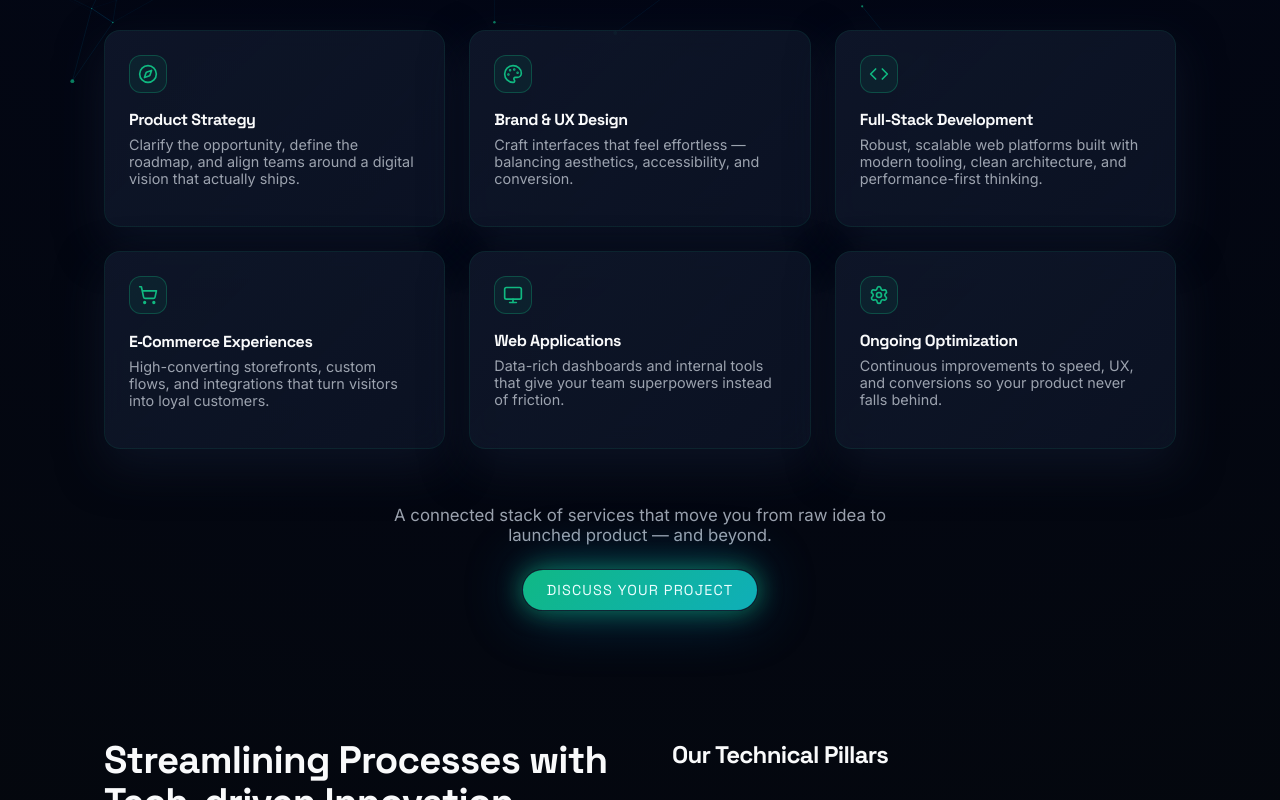
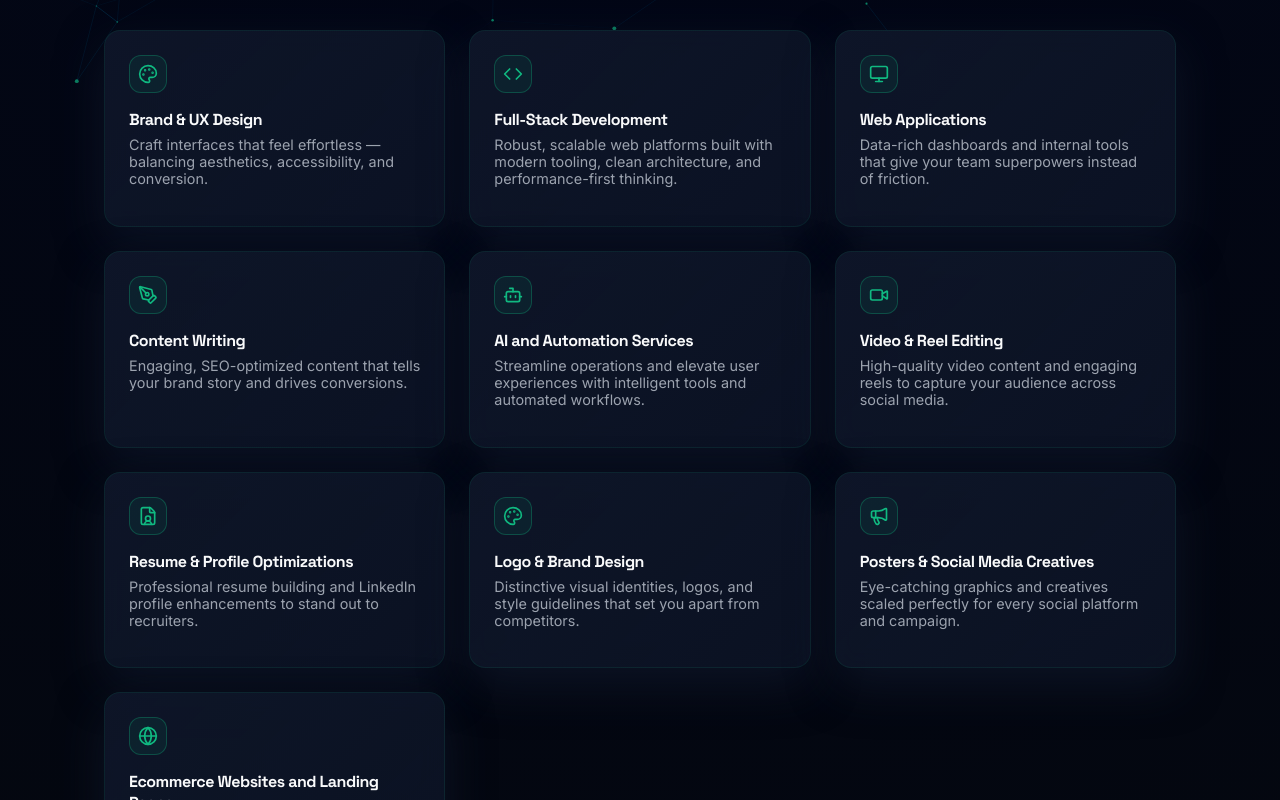
Before and after one commit to ritul-pruthi/web-matrix, a React (Vite) app: page / in a window 1280 px wide. Shown: the part 700-1500 px from the top of the page. Built offline with nearby package versions, Linux system fonts and the light colour scheme; no server answers; the database is empty.

Commit message:
Added New CArds

```diff
--- /dev/null
+++ b/src/components/Reviews.jsx
@@ -0,0 +1,68 @@
+import { useEffect, useState } from 'react';
+import { supabase } from '../supabase-client';
+import { Star } from 'lucide-react';
+
+export default function Reviews() {
+  const [reviews, setReviews] = useState([]);
+
+  useEffect(() => {
+    async function fetchReviews() {
+      const { data, error } = await supabase
+        .from('reviews')
+        .select('*, profiles(full_name)')
+        .eq('status', 'approved')
+        .order('created_at', { ascending: false })
+        .limit(6);
+
+      if (error) {
+        console.error('Error fetching reviews:', error);
+      } else if (data) {
+        setReviews(data);
+      }
+    }
+    fetchReviews();
+  }, []);
+
+  return (
+    <section className="section" id="reviews" style={{ padding: '4rem 2rem' }}>
+      <div className="container" style={{ maxWidth: '1200px', margin: '0 auto' }}>
+        <h2 className="section-title" style={{ textAlign: 'center', marginBottom: '3rem', fontSize: '2.5rem', color: 'var(--color-primary, #fff)' }}>What Our Clients Say</h2>
+        <div style={{ display: 'grid', gridTemplateColumns: 'repeat(auto-fit, minmax(300px, 1fr))', gap: '2rem' }}>
+          {reviews.map((review) => (
+            <div
+              key={review.id}
+              style={{
+                padding: '2rem',
+                borderRadius: '12px',
+                background: 'rgba(255, 255, 255, 0.05)',
+                border: '1px solid rgba(255, 255, 255, 0.1)',
+                backdropFilter: 'blur(10px)',
+                transition: 'all 0.3s ease',
+                cursor: 'pointer',
+                boxShadow: '0 4px 6px rgba(0, 0, 0, 0.1)'
+              }}
+              onMouseEnter={(e) => {
+                e.currentTarget.style.boxShadow = '0 0 20px 5px var(--color-accent, #00ffff)';
+                e.currentTarget.style.transform = 'translateY(-5px)';
+                e.currentTarget.style.borderColor = 'var(--color-accent, #00ffff)';
+              }}
+              onMouseLeave={(e) => {
+                e.currentTarget.style.boxShadow = '0 4px 6px rgba(0, 0, 0, 0.1)';
+                e.currentTarget.style.transform = 'translateY(0)';
+                e.currentTarget.style.borderColor = 'rgba(255, 255, 255, 0.1)';
+              }}
+            >
+              <div style={{ display: 'flex', gap: '4px', marginBottom: '1rem' }}>
+                {[...Array(review.stars || 5)].map((_, i) => (
+                  <Star key={i} size={16} fill="var(--color-accent, #00ffff)" color="var(--color-accent, #00ffff)" />
+                ))}
+              </div>
+              <p style={{ fontSize: '1.1rem', marginBottom: '1.5rem', fontStyle: 'italic', color: '#e2e8f0' }}>"{review.text}"</p>
+              <div style={{ fontWeight: 'bold', color: 'var(--color-primary, #fff)' }}>{review.profiles?.full_name || 'Anonymous User'}</div>
+            </div>
+          ))}
+        </div>
+      </div>
+    </section>
+  );
+}
--- a/src/components/Services.jsx
+++ b/src/components/Services.jsx
@@ -1,13 +1,8 @@
 /* eslint-disable no-unused-vars */
-import { Compass, Palette, Code, ShoppingCart, Monitor, Settings } from 'lucide-react';
+import { Palette, Code, Monitor, PenTool, Bot, Video, FileUser, Megaphone, Globe } from 'lucide-react';
 import { motion } from 'framer-motion';
 
 const SERVICES_DATA = [
-  {
-    icon: Compass,
-    title: 'Product Strategy',
-    body: 'Clarify the opportunity, define the roadmap, and align teams around a digital vision that actually ships.',
-  },
   {
     icon: Palette,
     title: 'Brand & UX Design',
@@ -19,19 +14,44 @@ const SERVICES_DATA = [
     body: 'Robust, scalable web platforms built with modern tooling, clean architecture, and performance-first thinking.',
   },
   {
-    icon: ShoppingCart,
-    title: 'E‑Commerce Experiences',
-    body: 'High-converting storefronts, custom flows, and integrations that turn visitors into loyal customers.',
-  },
-  {
     icon: Monitor,
     title: 'Web Applications',
     body: 'Data-rich dashboards and internal tools that give your team superpowers instead of friction.',
   },
   {
-    icon: Settings,
-    title: 'Ongoing Optimization',
-    body: 'Continuous improvements to speed, UX, and conversions so your product never falls behind.',
+    icon: PenTool,
+    title: 'Content Writing',
+    body: 'Engaging, SEO-optimized content that tells your brand story and drives conversions.',
+  },
+  {
+    icon: Bot,
+    title: 'AI and Automation Services',
+    body: 'Streamline operations and elevate user experiences with intelligent tools and automated workflows.',
+  },
+  {
+    icon: Video,
+    title: 'Video & Reel Editing',
+    body: 'High-quality video content and engaging reels to capture your audience across social media.',
+  },
+  {
+    icon: FileUser,
+    title: 'Resume & Profile Optimizations',
+    body: 'Professional resume building and LinkedIn profile enhancements to stand out to recruiters.',
+  },
+  {
+    icon: Palette,
+    title: 'Logo & Brand Design',
+    body: 'Distinctive visual identities, logos, and style guidelines that set you apart from competitors.',
+  },
+  {
+    icon: Megaphone,
+    title: 'Posters & Social Media Creatives',
+    body: 'Eye-catching graphics and creatives scaled perfectly for every social platform and campaign.',
+  },
+  {
+    icon: Globe,
+    title: 'Ecommerce Websites and Landing Pages',
+    body: 'Sales-focused web destinations and intuitive storefronts designed to maximize conversions.',
   },
 ];
 
--- a/src/pages/LandingPage.jsx
+++ b/src/pages/LandingPage.jsx
@@ -10,6 +10,7 @@ import Location from '../components/Location';
 import Contact from '../components/Contact';
 import Footer from '../components/Footer';
 import ReviewsOverlay from '../components/ReviewsOverlay';
+import Reviews from '../components/Reviews';
 
 export default function LandingPage() {
   const [showReviews, setShowReviews] = useState(false);
@@ -28,6 +29,7 @@ export default function LandingPage() {
           <Hero />
           <Services />
           <About />
+          <Reviews />
           <Location />
           <Contact />
         </main>
```
